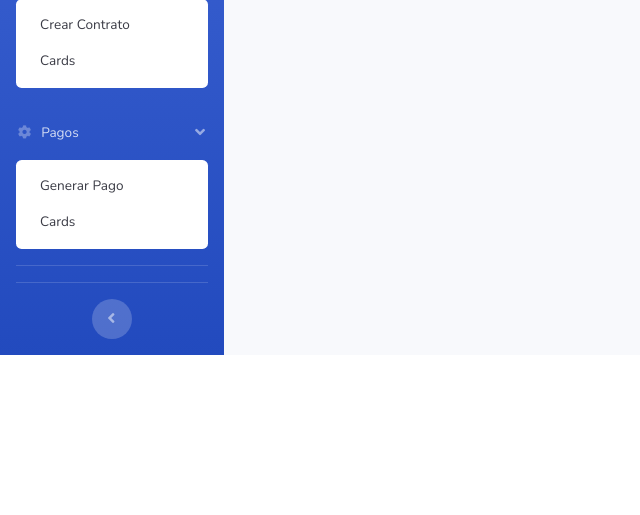
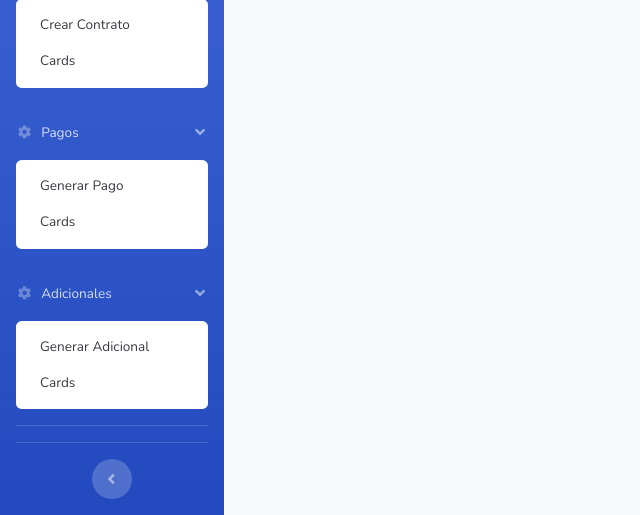
Before and after one commit to CarlosIrigoyen/IspDelValle, a Django app: page /inicio/ in a window 1280 px wide, after a click on "Clinetes". Shown: the part 643-1158 px from the top of the page, without its empty margins (0-640 px from the left). Before the commit the page ends 998 px from the top, so only its background shows below. Run offline with Django 4.2, Linux system fonts and the light colour scheme; some libraries are stand-ins or nearby versions.

Commit message:
la ultima navegacion de la creacion

```diff
--- a/Isp/templates/home.html
+++ b/Isp/templates/home.html
@@ -86,6 +86,19 @@
                 <div id="collapseTwo" class="collapse" aria-labelledby="headingTwo" data-parent="#accordionSidebar">
                     <div class="bg-white py-2 collapse-inner rounded">
                         <a class="collapse-item" href={% url "apli:PagoCrear"%}>Generar Pago</a>
+                        <a class="collapse-item" href="cards.html">Cards</a>
+                    </div>
+                </div>
+            </li>
+            <li class="nav-item">
+                <a class="nav-link collapsed" href="#" data-toggle="collapse" data-target="#collapseTwo"
+                    aria-expanded="true" aria-controls="collapseTwo">
+                    <i class="fas fa-fw fa-cog"></i>
+                    <span>Adicionales</span>
+                </a>
+                <div id="collapseTwo" class="collapse" aria-labelledby="headingTwo" data-parent="#accordionSidebar">
+                    <div class="bg-white py-2 collapse-inner rounded">
+                        <a class="collapse-item" href={% url "apli:adicionalCrear"%}>Generar Adicional</a>
                         <a class="collapse-item" href="cards.html">Cards</a>
                     </div>
                 </div>
```
Also changed, not shown: Isp/Internet_Valle/forms.py (+6 -1 lines), Isp/Internet_Valle/views.py (+4 -4 lines), Isp/Internet_Valle/templates/adicional_form.html (added).
